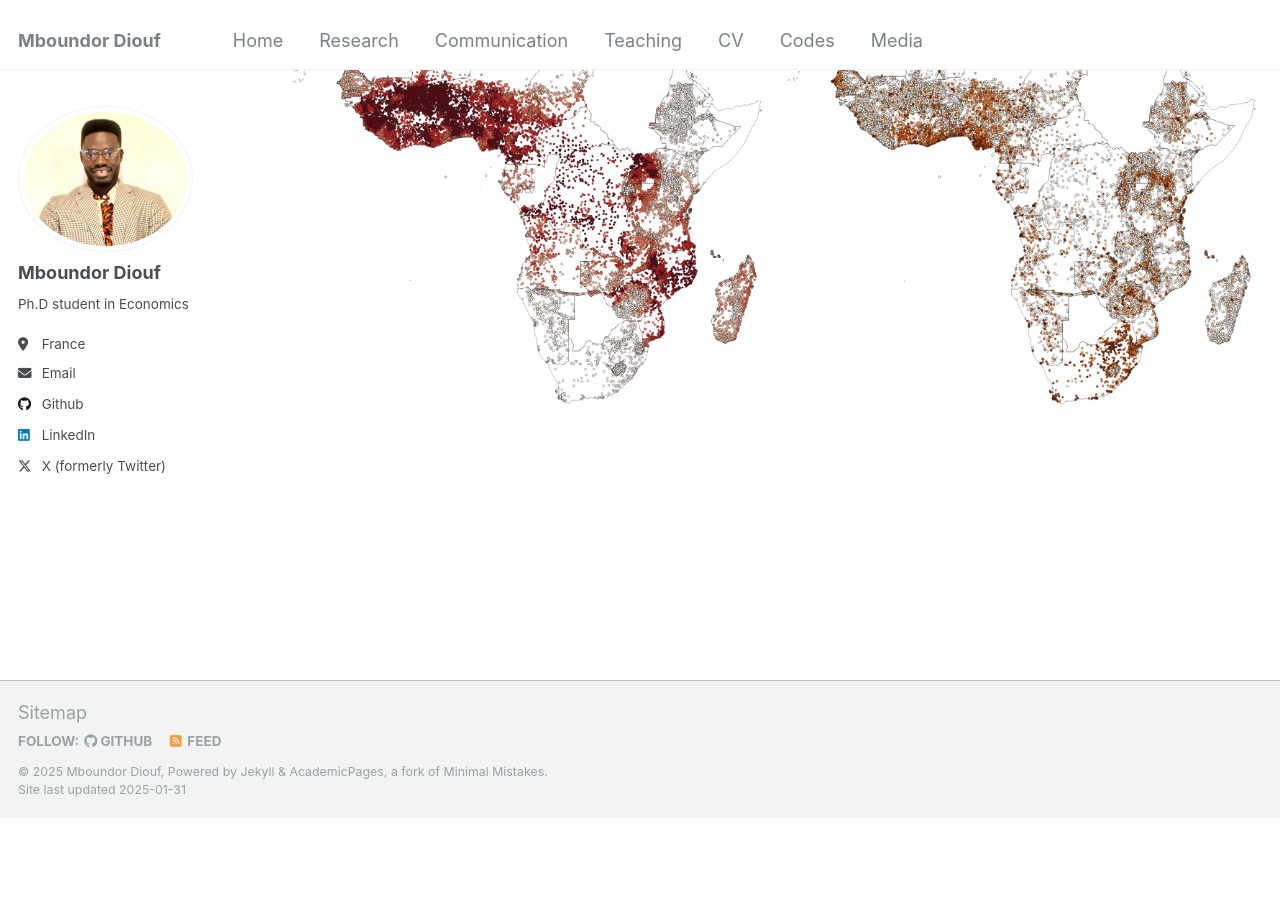
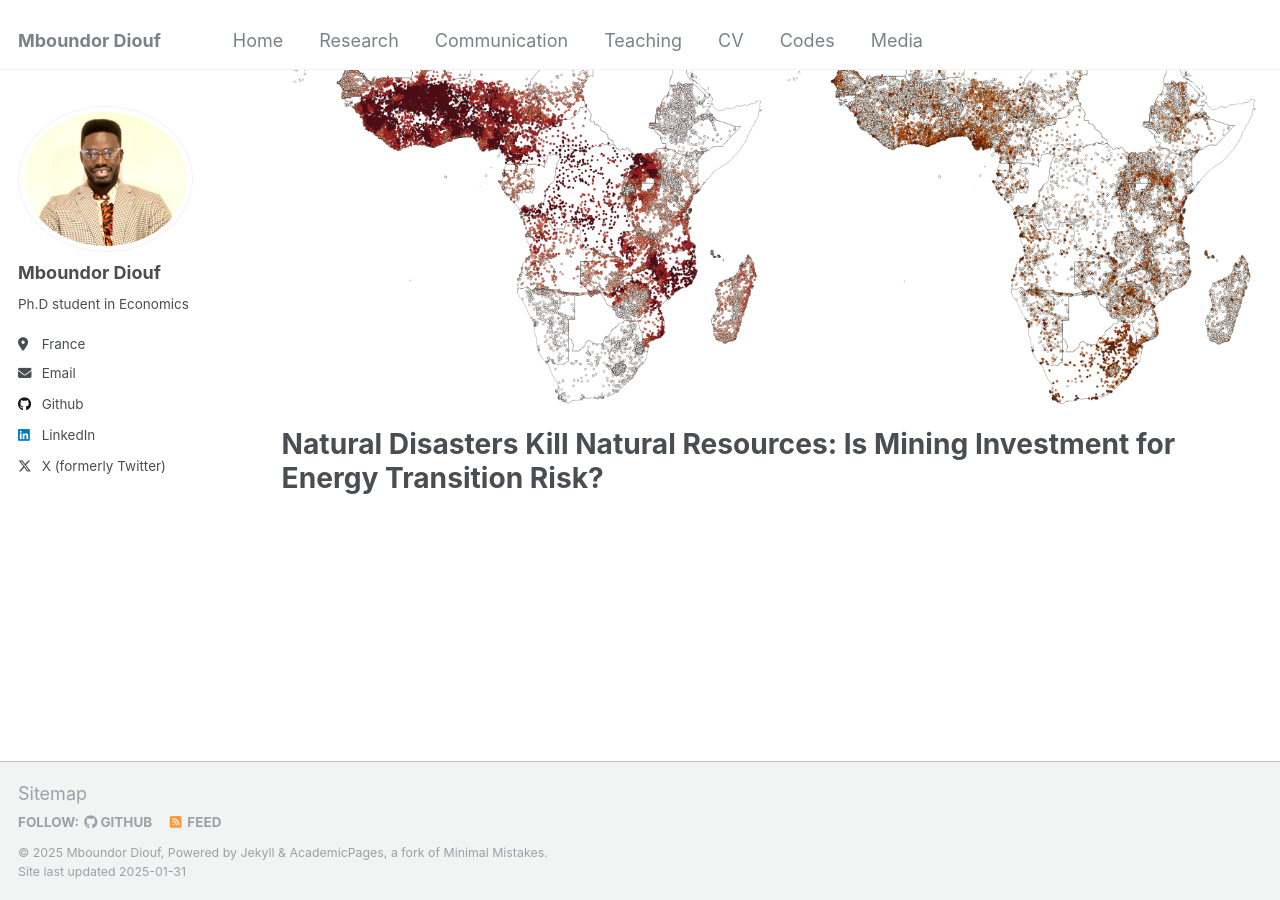
Before and after one commit to mboundordiouf/mboundordiouf.github.io, a Jekyll site: the page built from _pages/publications.md, in a window 1280 px wide and 900 px high, scrolled down 5289 px. Built offline with Jekyll 4.4.1, drawn with Linux system fonts in a browser that asks for light colours; before the commit the page ends 6107 px from its top, so only the background shows below that.

Commit message:
Update publications.md

```diff
--- a/_pages/publications.md
+++ b/_pages/publications.md
@@ -46,3 +46,5 @@ with [Rose Camille Vincent](https://rosecamillevincent.com/)
 # Energy Access and Malaria in Sub-Saharan Africa
 
  Map: Malaria and Electricity Access at DHS cluster levels in SSA 2000-2013 <br/><img src='/images/Malaria_Electricity.png'>
+
+# Natural Disasters Kill Natural Resources: Is Mining Investment for Energy Transition Risk?
```
